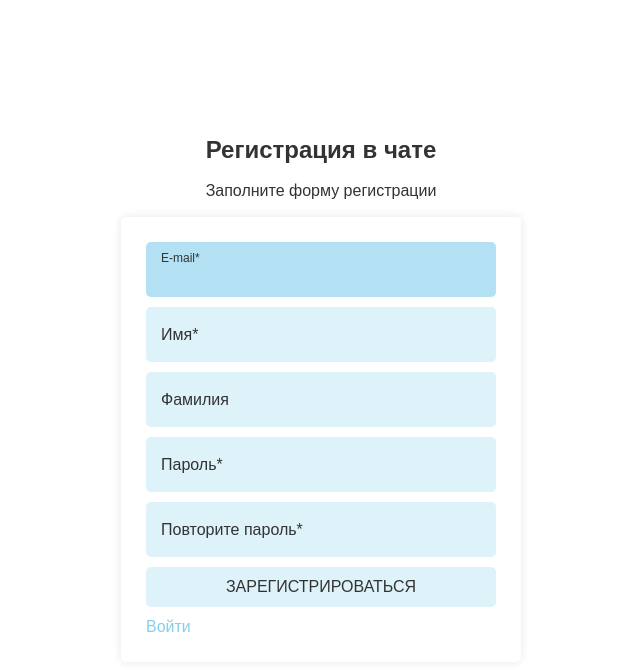
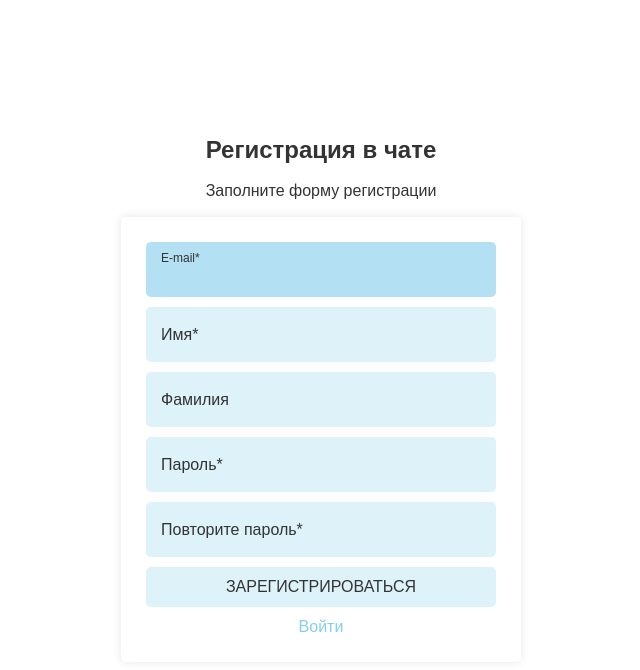
Before and after one commit to VildanovDenis/aaa, a React app: page /registration in a window 1280 px wide. Shown: the top 670 px of the page, without its empty margins (319-959 px from the left). Built offline with nearby package versions, Linux system fonts and the light colour scheme.

Commit message:
Adds condition render for registration

```diff
--- a/src/pages/auth/Registration/RegistrationForm/index.tsx
+++ b/src/pages/auth/Registration/RegistrationForm/index.tsx
@@ -20,9 +20,9 @@ export const RegistrationForm = ({ setIsRequestSent }: TRegistrationFormProps) =
     });
 
     const onSubmit = useCallback(async (data: TRegistrationForm) => {
-        setIsRequestSent(true);
+        setTimeout(() => setIsRequestSent(true), 5000);
         console.log(data);
-    }, []);
+    }, [setIsRequestSent]);
 
     return (
         <form onSubmit={handleSubmit(onSubmit)}>
--- a/src/pages/auth/Registration/index.tsx
+++ b/src/pages/auth/Registration/index.tsx
@@ -14,27 +14,23 @@ export const Registration = () => {
         <section className='auth-content-container'>
             <h2>Регистрация в чате</h2>
             <p>Заполните форму регистрации</p>
-            {!isRequestSent && (
-                <>
-                    <LayoutWithShadow className='auth-content'>
-                        <RegistrationForm
-                            setIsRequestSent={setIsRequestSent}
-                        />
-                        <Link to='/login'>
-                            Войти
-                        </Link>
-                    </LayoutWithShadow>
-                </>
-            )}
-            {isRequestSent && (
-                <>
-                    <LayoutWithShadow className='auth-content'>
-                        <h4>i</h4>
-                        <h5>Подтвердите регистрацию</h5>
-                        <p>На вашу почту отправлено письмо с ссылкой для подтверждения регистрации</p>
-                    </LayoutWithShadow>
-                </>
-            )}
+            <LayoutWithShadow className='auth-content'>
+                {
+                    !isRequestSent
+                        ? (
+                            <RegistrationForm setIsRequestSent={setIsRequestSent} />
+                        ) : (
+                            <>
+                                <h4>i</h4>
+                                <h5>Подтвердите регистрацию</h5>
+                                <p>На вашу почту отправлено письмо с ссылкой для подтверждения регистрации</p>
+                            </>
+                        )
+                }
+                <Link to='/login'>
+                    Войти
+                </Link>
+            </LayoutWithShadow>
         </section>
     )
 };
--- a/src/styles/index.scss
+++ b/src/styles/index.scss
@@ -31,10 +31,12 @@ p {
 }
 
 a {
+  display: block;
   font-size: $fontSizeDefault;
   line-height: $lineHeightDefault;
+  text-align: center;
+  text-decoration: none;
   color: $primaryColor;
-  text-decoration: none;
 
   &:focus {
     color: $darkenPrimaryColor;
```
